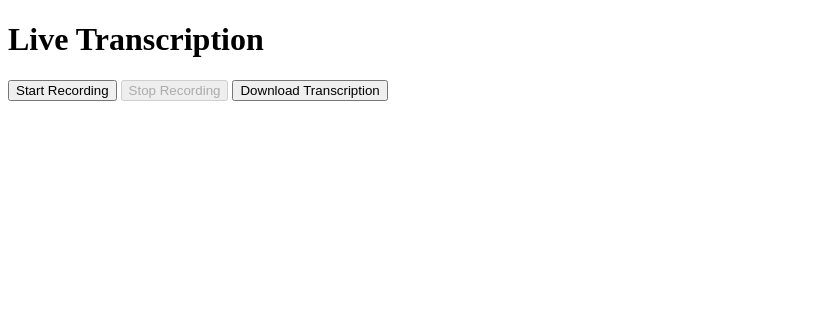
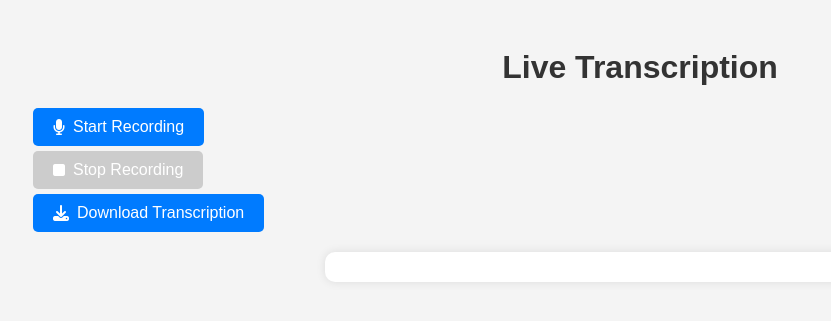
Before and after one commit to Ayka11/sufi, a Flask app: page / in a window 1280 px wide. Shown: the top 321 px of the page, without its empty margins (0-831 px from the left). Run offline with Flask 3, Linux system fonts and the light colour scheme; some libraries are stand-ins or nearby versions.

Commit message:
Update index.html

```diff
--- a/templates/index.html
+++ b/templates/index.html
@@ -4,13 +4,63 @@
     <meta charset="UTF-8">
     <meta name="viewport" content="width=device-width, initial-scale=1.0">
     <title>Live Transcription</title>
+    <script src="https://kit.fontawesome.com/a076d05399.js" crossorigin="anonymous"></script>
+    <style>
+        body {
+            font-family: Arial, sans-serif;
+            text-align: center;
+            background-color: #f4f4f4;
+            padding: 20px;
+        }
+        h1 {
+            color: #333;
+        }
+        .buttons {
+            margin: 20px 0;
+        }
+        button {
+            background-color: #007bff;
+            color: white;
+            border: none;
+            padding: 10px 20px;
+            font-size: 16px;
+            cursor: pointer;
+            border-radius: 5px;
+            margin: 5px;
+            display: flex;
+            align-items: center;
+            gap: 8px;
+        }
+        button:disabled {
+            background-color: #ccc;
+            cursor: not-allowed;
+        }
+        .transcription-container {
+            max-width: 600px;
+            margin: 20px auto;
+            background: white;
+            padding: 15px;
+            border-radius: 10px;
+            box-shadow: 0 0 10px rgba(0, 0, 0, 0.1);
+            text-align: left;
+        }
+        .transcription-item {
+            padding: 10px;
+            border-bottom: 1px solid #ddd;
+        }
+        .transcription-item:last-child {
+            border-bottom: none;
+        }
+    </style>
 </head>
 <body>
     <h1>Live Transcription</h1>
-    <button id="startRecording">Start Recording</button>
-    <button id="stopRecording" disabled>Stop Recording</button>
-    <button id="downloadTranscription">Download Transcription</button>
-    <ul id="transcriptionList"></ul>
+    <div class="buttons">
+        <button id="startRecording"><i class="fas fa-microphone"></i> Start Recording</button>
+        <button id="stopRecording" disabled><i class="fas fa-stop"></i> Stop Recording</button>
+        <button id="downloadTranscription"><i class="fas fa-download"></i> Download Transcription</button>
+    </div>
+    <div class="transcription-container" id="transcriptionList"></div>
 
     <script>
         let mediaRecorder;
@@ -57,7 +107,7 @@
                 .then(data => {
                     if (data.transcription) {
                         const timestamp = new Date().toLocaleTimeString();
-                        transcriptions.push(`${timestamp}: ${data.transcription}`);
+                        transcriptions.unshift(`${timestamp}: ${data.transcription}`);
                         updateTranscriptionList();
                         localStorage.setItem("transcriptions", JSON.stringify(transcriptions));
                     }
@@ -66,12 +116,13 @@
         }
 
         function updateTranscriptionList() {
-            const list = document.getElementById("transcriptionList");
-            list.innerHTML = "";
+            const container = document.getElementById("transcriptionList");
+            container.innerHTML = "";
             transcriptions.forEach(text => {
-                const li = document.createElement("li");
-                li.textContent = text;
-                list.appendChild(li);
+                const div = document.createElement("div");
+                div.className = "transcription-item";
+                div.textContent = text;
+                container.appendChild(div);
             });
         }
 
```
